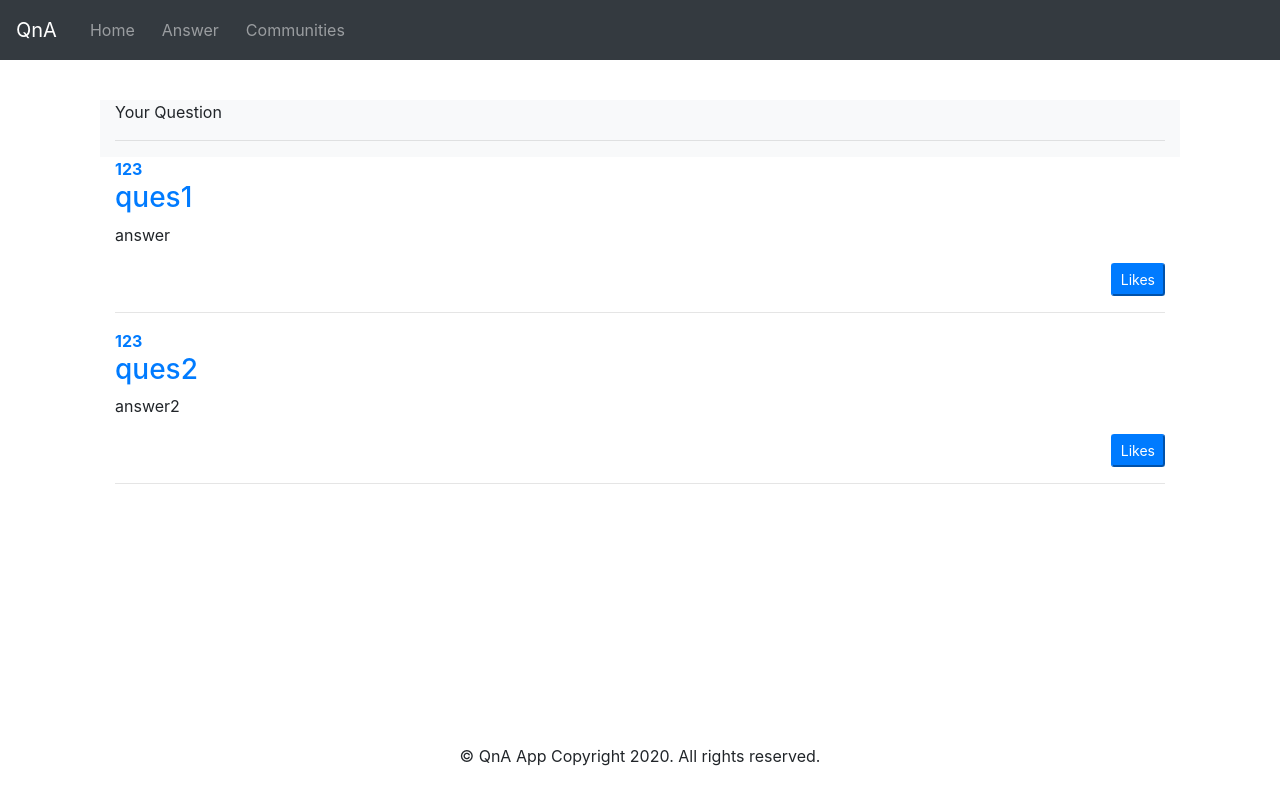
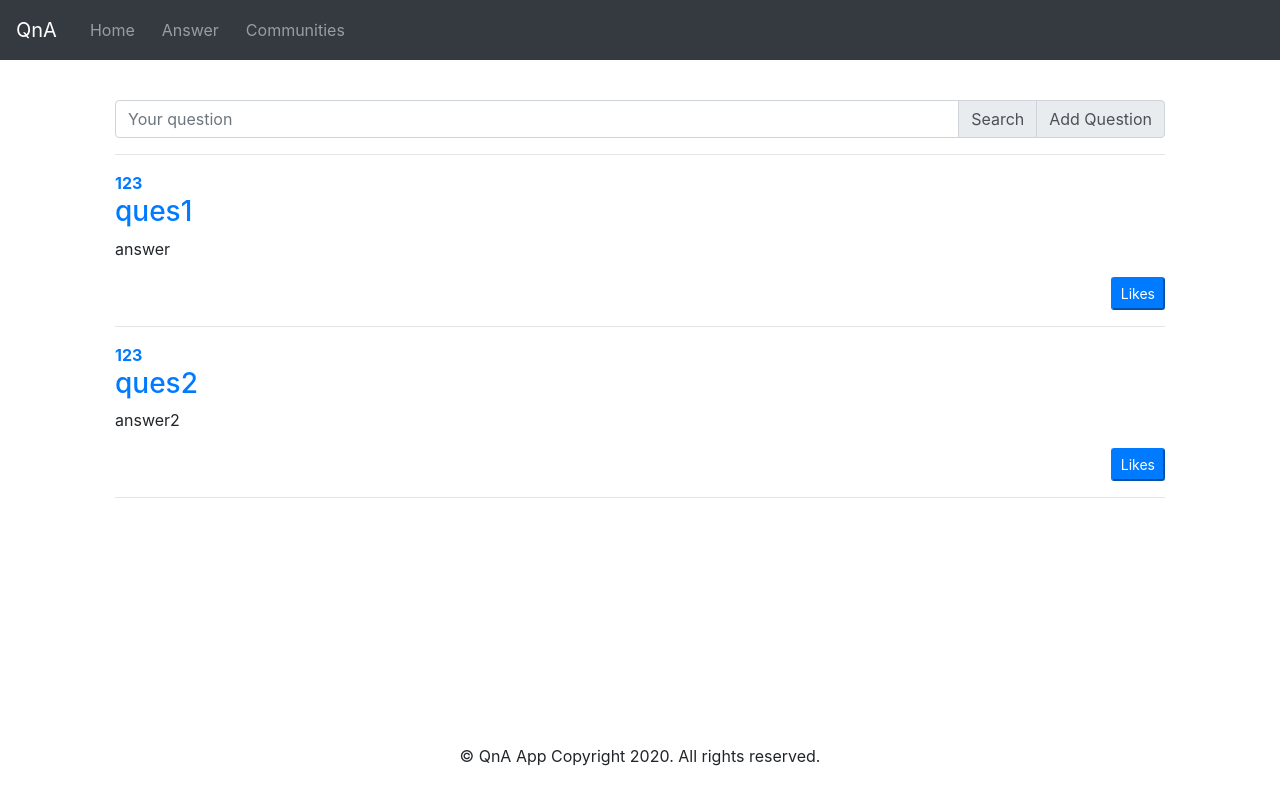
Before and after one commit to safiudeenr/qna-app, an Angular app: page /feed in a window 1280 px wide. Built offline with nearby package versions, Linux system fonts and the light colour scheme.

Commit message:
modified feed

```diff
--- a/src/app/modules/feed/feed.component.html
+++ b/src/app/modules/feed/feed.component.html
@@ -1,8 +1,14 @@
 <main role="main" class="flex-shrink-0" style="padding:100px ;">
     <div class="container" >
-      <div class="row bg-light">
-        <div class="col-sm-12" routerLink="/ask">
-          Your Question
+      <div class="row">
+        <div class="col-sm-12">
+          <div class="input-group mb-3" [formGroup]="searchForm">
+            <input formControlName="searchBox" type="text" class="form-control" placeholder="Your question">
+            <div class="input-group-append">
+              <span style="cursor: pointer" class="input-group-text" id="basic-addon2" (click)="performSearch()">Search</span>
+              <span style="cursor: pointer" class="input-group-text" id="basic-addon2" (click)="addQuestion()">Add Question</span>
+            </div>
+          </div>
           <hr />
         </div>
 
--- a/src/app/modules/feed/feed.component.ts
+++ b/src/app/modules/feed/feed.component.ts
@@ -1,5 +1,6 @@
 import { Component, OnInit } from '@angular/core';
 import { ActivatedRoute } from '@angular/router';
+import { FormBuilder, FormGroup, Validators } from '@angular/forms';
 
 @Component({
   selector: 'app-feed',
@@ -7,6 +8,9 @@ import { ActivatedRoute } from '@angular/router';
   styleUrls: ['./feed.component.css']
 })
 export class FeedComponent implements OnInit {
+  searchForm: FormGroup;
+  submitted = true;
+
   feeds = [{
     question: 'ques1',
     answer: 'answer',
@@ -19,17 +23,55 @@ export class FeedComponent implements OnInit {
     community: '123',
     id: 2
   }
-];
+  ];
 
-  constructor(private route: ActivatedRoute) { }
+  constructor(private route: ActivatedRoute, private formBuilder: FormBuilder) { }
 
   ngOnInit(): void {
-    console.log(Number(this.route.snapshot.paramMap.get('id')));
+    //console.log(Number(this.route.snapshot.paramMap.get('id')));
+
+    this.searchForm = this.formBuilder.group({
+      searchBox: ['']
+    });
+
   }
+
+  get f() { return this.searchForm.controls; }
 
   getTopPosts() {
     // call service to get all the top posts
   }
 
+  performSearch() {
 
+    if (!this.f.searchBox.value) {
+      return;
+    }
+
+
+    this.feeds = [{
+      question: 'ques1123',
+      answer: 'answer',
+      community: '123',
+      id: 1
+    },
+    {
+      question: 'ques2111',
+      answer: 'answer2',
+      community: '123',
+      id: 2
+    }
+    ];
+  }
+
+
+  addQuestion() {
+    if (!this.f.searchBox.value) {
+      return;
+    }
+
+
+
+
+  }
 }
```
